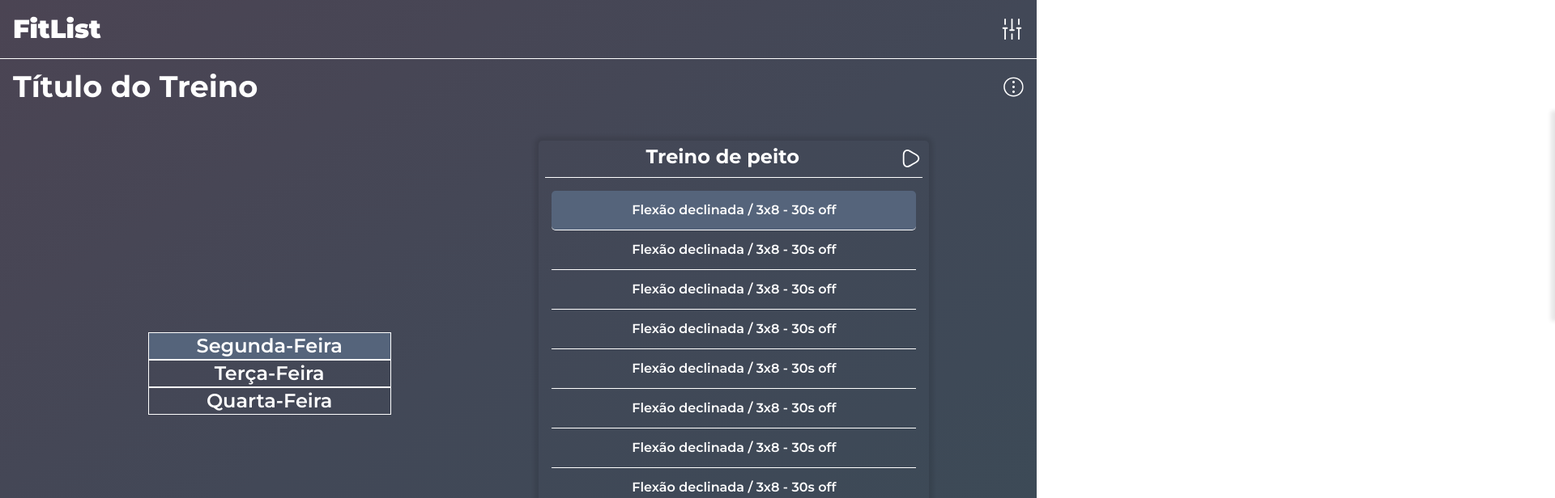
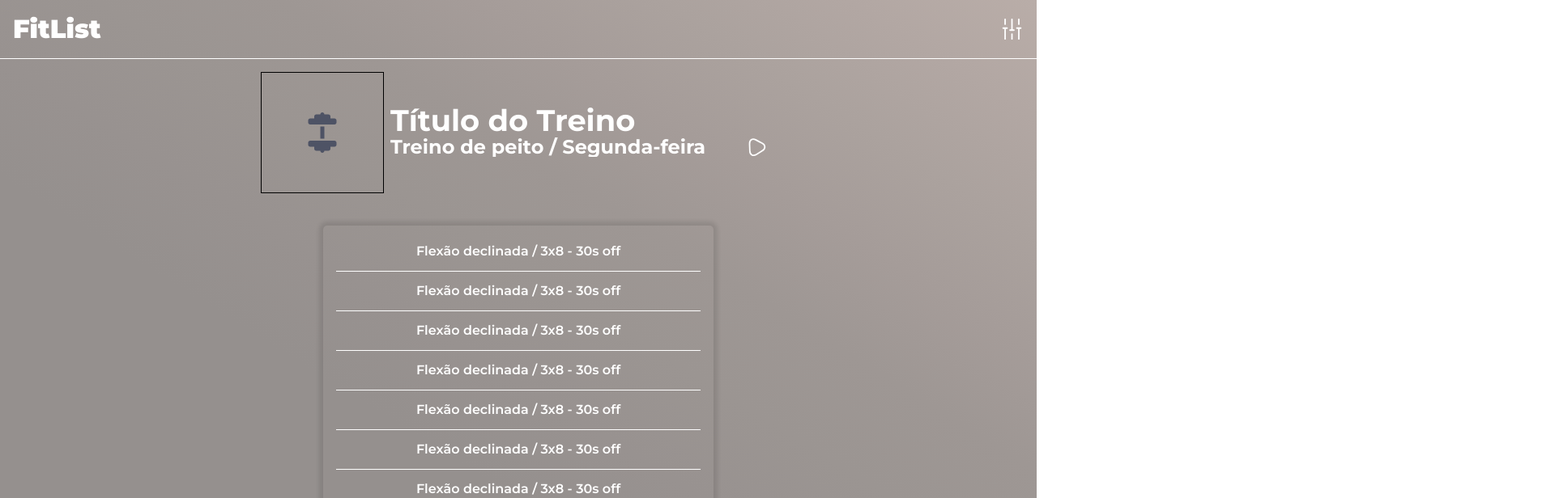
Before and after one commit to GustavoGomesDias/fitlist-frontend, a Next.js app: page /home/id in a window 1280 px wide. Shown: the top 616 px of the page at 81% size, 1920 px wide, since content can reach past the window. Built offline with nearby package versions, Linux system fonts and the light colour scheme.

Commit message:
feat: change home screen and background color

```diff
--- a/src/components/TrainingSection/TrainingSection.module.css
+++ b/src/components/TrainingSection/TrainingSection.module.css
@@ -3,7 +3,7 @@
     align-items: center;
     justify-content: space-evenly;
     width: 100%;
-    height: 80vh;
+    height: 60vh;
 }
 
 .fd-weekdays {
@@ -46,9 +46,11 @@
 
 .title {
     display: flex;
-    justify-content: space-between;
-    border-bottom: 1px solid var(--text-color);
-    margin-bottom: .5rem;
+    width: 100%;
+    flex-direction: column;
+    justify-content: center;
+    align-items: center;
+    padding: .5rem;
 }
 
 .fd-title {
@@ -57,11 +59,10 @@
     font-family: 'Montserrat', sans-serif;
     color: var(--text-color);
     font-weight: 700;
-    text-align: center;
-    margin-bottom: 5px;
-    text-align: center;
+    /* margin-bottom: 5px; */
     width: 100%;
-    padding: .5rem;
+    /* padding: .5rem; */
+    cursor: pointer;
 }
 
 .exercism {
@@ -93,6 +94,7 @@
     display: flex;
     justify-content: center;
     align-items: center;
+    transform: rotate(268deg);
 }
 
 .play-btn img {
@@ -117,20 +119,43 @@
 }
 
 .exercism-plan {
-    height: 90%;
+    height: 100%;
     padding: .5rem;
 }
 
+.fd-training-title {
+    display: flex;
+    justify-content: center;
+    align-items: center;
+    padding: 1rem;
+}
+
 .fd-dropdown {
+    padding: .5rem 0;
     overflow: hidden;
+    display: flex;
+    justify-content: center;
+    align-items: center;
+    width: 100%;
+    /* flex-direction: column; */
+    height: 150px;
+}
+
+.fd-sec-image {
+    width: 200px;
+    height: 150px;
+    display: flex;
+    align-items: center;
+    justify-content: center;
+    border: 1px solid #000;
 }
 
 .fd-dropdown-training {
-    width: 100%;
     display: flex;
     align-items: center;
     justify-content: center;
-    padding: 1rem;
+    align-items: center;
+    padding: 1rem 0;
 }
 
 .fd-dropdown-training img {
@@ -141,25 +166,29 @@
 
 .fd-dropdown-training img:hover {
     transform: scale(1.1) rotate(90deg);
-    box-shadow: var(--box-shadow);
 }
 
 .fd-dropdown-training-title {
     font-size: 2.3rem;
     font-weight: 700;
     width: 100%;
+    cursor: pointer;
 }
 
 .fd-dropdown-title-list {
     box-shadow: var(--box-shadow);
     background-image: var(--bg-gradient);
     position: absolute;
-    width: 100%;
+    width: 400px;
     height: 250px;
-    transform: translateX(150%);
+    transform: translateX(1600%);
 }
 
-.fd-dropdown-ttitle-item {
+.fd-dropdown-title-list-show {
+    transform: translateX(0);
+}
+
+.fd-dropdown-title-item {
     width: 100%;
     overflow: hidden;
     padding: 1rem;
@@ -169,6 +198,13 @@
 
 .fd-dropdown-ttitle-item:hover {
     background-color: var(--normal-color);
+}
+
+.fd-dropdown-training-subtitle {
+    display: flex;
+    align-items: center;
+    width: 100%;
+    /* justify-content: center; */
 }
 
 @media (max-width: 767px) {
--- a/src/components/TrainingSection/TrainingSection.tsx
+++ b/src/components/TrainingSection/TrainingSection.tsx
@@ -1,35 +1,55 @@
 import { useState, MouseEvent } from 'react';
-import Link from 'next/link';
 import styles from '@/components/TrainingSection/TrainingSection.module.css';
 import Image from 'next/image';
 
+
+export type DropdownProps =  {
+    type: 'trainingPlan' | 'weekDayPlan',
+    show: boolean
+}
+
 export const TrainingSection = () => {
-    const [startIndex, setStartIndex] = useState(0);
-    const daysOfWeek = [
-        'Segunda-Feira', 'Terça-Feira', 'Quarta-Feira',
-        'Quinta-Feira', 'Sexta-Feira', 'Sábado', 'Domingo'
-    ];
 
-    const maxVisibleSpans = 3;
+    const [trainingDropdown, setTrainingDropdown] = useState<DropdownProps>({
+        type: 'trainingPlan',
+        show: false,
+    });
+
+    const [trainingList, setTrainingList] = useState<string[]>([]);
+    const [trainingPlan, setTrainingPlan] = useState<string>('Título do Treino');
+    const [weekDayPlan, setWeekDayPlan] = useState<string>('Treino de peito / Segunda-feira');
 
 
-    const handleSpanClick = (e: MouseEvent<HTMLSpanElement>, day: string, spanIndex: number) => {
-        console.log(daysOfWeek.indexOf(day));
+    const handleClickInChangeTraining = (e: MouseEvent, type: 'trainingPlan' | 'weekDayPlan') => {
+        e.preventDefault();
 
-        if (startIndex === 6) {
-            setStartIndex(0);
-            return;
+        if (type === 'trainingPlan') {
+
+            setTrainingList(['Título do Treino 1', 'Título do Treino 2', 'Título do Treino 3', 'Título do Treino 4', 'Título do Treino 5', 'Título do Treino 6', 'Título do Treino 7', 'Título do Treino 8', 'Título do Treino 9']);
+        } else {
+            setTrainingList(['Treino de peito / Segunda-feira', 'Treino de peito / Segunda-feira', 'Treino de peito / Segunda-feira', 'Treino de peito / Segunda-feira', 'Treino de peito / Segunda-feira']);
         }
 
-        if (spanIndex === 0 && daysOfWeek.indexOf(day) !== 0) {
-            console.log(startIndex)
-            let subtract = 2
-            if (daysOfWeek.indexOf(day) === 1) subtract = 1;
-            setStartIndex((prevState) => prevState - subtract);
-            return;
+        setTrainingDropdown({
+            type,
+            show: true,
+        });
+    }
+
+    const handleCLoseChangeTrainingDropdown = (e: MouseEvent, data: string) => {
+        e.preventDefault();
+
+        if (trainingDropdown.type === 'trainingPlan') {
+            setTrainingPlan(data);
+        } else {
+            setWeekDayPlan(data);
         }
 
-        setStartIndex(daysOfWeek.indexOf(day));
+        setTrainingDropdown({
+            type: trainingDropdown.type,
+            show: false,
+        });
+
     }
 
     return (
@@ -37,42 +57,34 @@ export const TrainingSection = () => {
             <section className={`${styles['fd-training-title']}`}>
                 <div className={`${styles['fd-dropdown']}`}>
                     <div className={styles['fd-dropdown-training']}>
-                        <h3 className={`${styles['fd-dropdown-training-title']}`}>Título do Treino</h3>
-                        <Image src="/images/more.svg" alt='More Icon - Open more training plans' width={25} height={25}/>
+
+                        <div className={`${styles['fd-sec-image']}`}>
+                            <Image src="/images/dumbbell-solid.svg" alt="Training Icon" width={50} height={50} />
+                        </div>
+                        <div className={`${styles['title']}`}>
+                            <h3 className={`${styles['fd-dropdown-training-title']}`} onClick={(e) => handleClickInChangeTraining(e, 'trainingPlan')}>{trainingPlan}</h3>
+
+                            <div className={`${styles['fd-dropdown-training-subtitle']}`}>
+
+                                <h3 className={`${styles['fd-title']}`} onClick={(e) => handleClickInChangeTraining(e, 'weekDayPlan')}>{weekDayPlan}</h3>
+                                <div className={`${styles['play-btn']}`} title='Começar treino'>
+                                    <img src="/images/play.svg" alt="" />
+                                </div>
+                            </div>
+                            <ul className={`${styles['fd-dropdown-title-list']} ${trainingDropdown.show ? styles['fd-dropdown-title-list-show'] : ''}`}>
+                                {trainingList.map((item, index) => <li onClick={(e) => handleCLoseChangeTrainingDropdown(e, item)} key={`${item}-${index}`} className={`${styles['fd-dropdown-title-item']}`}>{item}</li>)}
+                            </ul>
+                        </div>
                     </div>
-
-                    <ul className={`${styles['fd-dropdown-title-list']}`}>
-                        <li className={`${styles['fd-dropdown-ttitle-item']}`}>Título do Treino 1</li>
-                        <li className={`${styles['fd-dropdown-ttitle-item']}`}>Título do Treino 2</li>
-                        <li className={`${styles['fd-dropdown-ttitle-item']}`}>Título do Treino 3</li>
-                        <li className={`${styles['fd-dropdown-ttitle-item']}`}>Título do Treino 4</li>
-                        <li className={`${styles['fd-dropdown-ttitle-item']}`}>Título do Treino 5</li>
-                        <li className={`${styles['fd-dropdown-ttitle-item']}`}>Título do Treino 5</li>
-                        <li className={`${styles['fd-dropdown-ttitle-item']}`}>Título do Treino 5</li>
-                        <li className={`${styles['fd-dropdown-ttitle-item']}`}>Título do Treino 5</li>
-                    </ul>
                 </div>
             </section>
             <section className={`${styles['fd-training-section']}`}>
-                <div className={`${styles['fd-weekdays']}`}>
-                    {/* <h3 className={`${styles['fd-title']}`}>Dias da Semana</h3> */}
-                    {daysOfWeek.slice(startIndex, startIndex + maxVisibleSpans).map((day, index) => (
-                        <span key={index} className={`${styles['fd-days']} ${styles[`i-${index}`]}`} onClick={(e) => handleSpanClick(e, day, index)} title={day}>{day}</span>
-                    ))}
-                </div>
 
                 <div className={`${styles['exercism-day-list']}`}>
 
-                    <div className={`${styles['title']}`}>
-                        <h3 className={`${styles['fd-title']}`}>Treino de peito</h3>
-                        <div className={`${styles['play-btn']}`} title='Começar treino'>
-                            <img src="/images/play.svg" alt="" />
-                        </div>
-                    </div>
-
                     <div className={`${styles['exercism-plan']}`}>
                         <div className={`${styles['exercism']}`}>
-                            <span className={`${styles['fd-exer']} ${styles['fd-exer-selected']}`}>Flexão declinada / 3x8 - 30s off</span>
+                            <span className={`${styles['fd-exer']}`}>Flexão declinada / 3x8 - 30s off</span>
                             <span className={`${styles['fd-exer']}`}>Flexão declinada / 3x8 - 30s off</span>
                             <span className={`${styles['fd-exer']}`}>Flexão declinada / 3x8 - 30s off</span>
                             <span className={`${styles['fd-exer']}`}>Flexão declinada / 3x8 - 30s off</span>
--- a/src/styles/globals.css
+++ b/src/styles/globals.css
@@ -8,13 +8,13 @@
 
 
 :root {
-  --bg-gradient: linear-gradient(to right bottom, #4b4453, #474655, #424857, #3e4957, #3b4b56);
+  --bg-gradient: linear-gradient(to right top, #95908e, #95908e, #95908e, #95908e, #95908e, #989290, #9b9592, #9e9794, #a59c99, #aba29e, #b2a7a3, #b9ada8);
   --box-shadow: 0 0 5px 5px rgba(00,00,00,0.1);
   --btn-border-radius: 50px;
   --btn-height: 50px;
   --success-color: #00C9A8;
   --error-color: #ef686c;
-  --normal-color: #55647B;
+  --normal-color: #4E5365;
   --text-color: #fff;
   --btn-radius: 50px;
   --btn-gradient: linear-gradient(to right top, #53596e, #545d73, #546178, #55667c, #556a81, #556e85, #557289, #55768c, #557a90, #557f93, #568397, #56889a);
```
Also changed, not shown: public/images/dumbbell-solid.svg.
